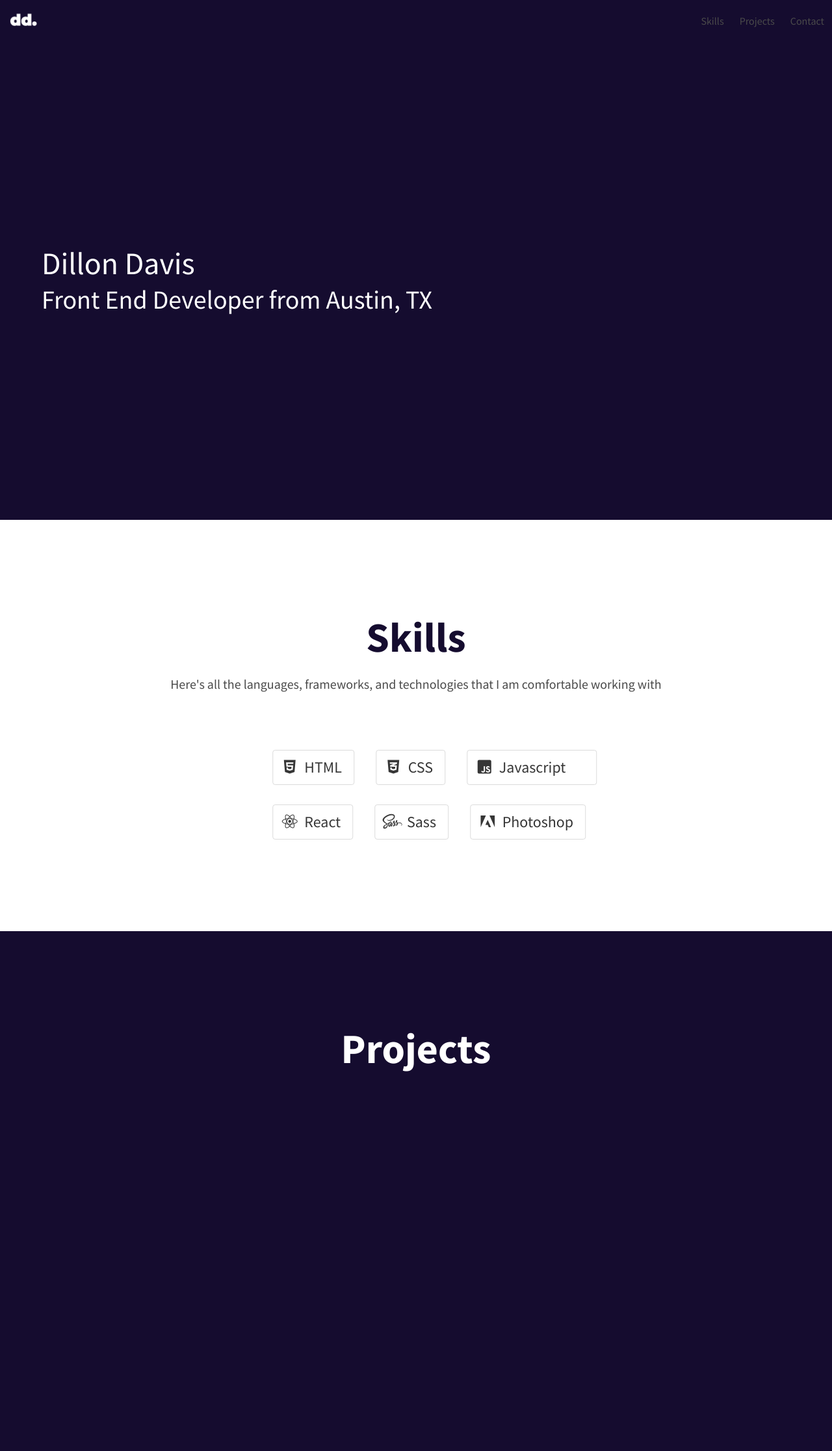
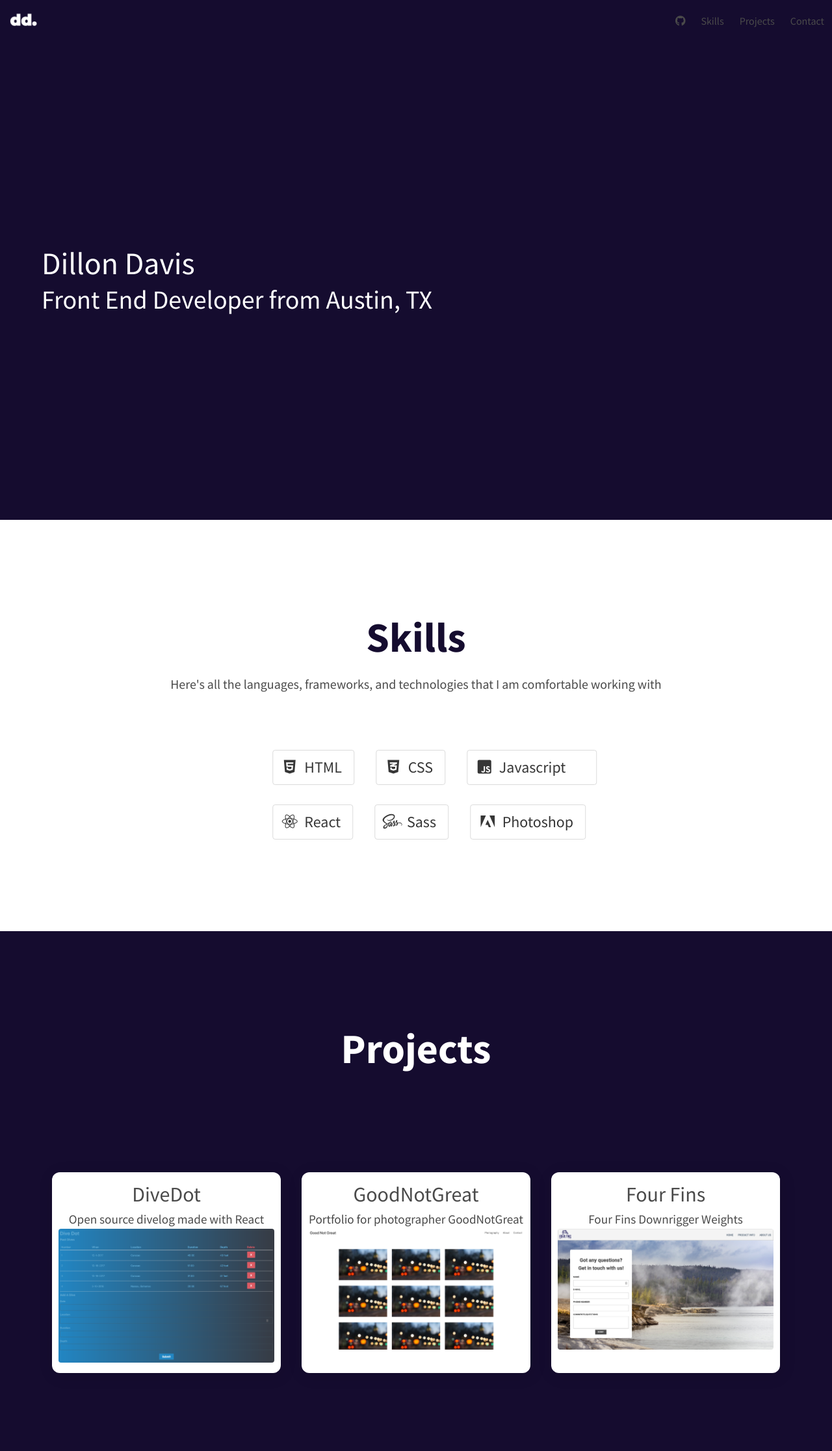
Before and after one commit to dillonmd/portfolio, a PHP site: page /index.html in a window 1280 px wide. Shown: the whole page at 65% size. Run offline with PHP 8.4, Linux system fonts and the light colour scheme; some libraries are stand-ins or nearby versions.

Commit message:
Add projects to Projects page

```diff
--- a/css/mystyles.css
+++ b/css/mystyles.css
@@ -4047,6 +4047,43 @@ body {
   text-align: center;
   color: white; }
 
+.cards {
+  display: flex;
+  flex-wrap: wrap;
+  padding-top: 10%; }
+
+.cards p {
+  font-size: 1.2rem; }
+
+.cards h2 {
+  font-size: 2rem; }
+
+.card {
+  margin: 1rem;
+  padding: 10px 10px;
+  background: white;
+  box-shadow: 2px 4px 25px rgba(0, 0, 0, 0.1);
+  border-radius: 12px;
+  overflow: hidden;
+  transition: all .2s linear;
+  text-align: center; }
+
+.card img {
+  border-radius: 4px; }
+
+.card:hover {
+  box-shadow: 2px 8px 45px rgba(0, 0, 0, 0.15);
+  transform: translate3D(0, -8px, 0);
+  cursor: pointer; }
+
+@media screen and (min-width: 600px) {
+  .card {
+    flex: 1 1 calc(50% - 2rem); } }
+
+@media screen and (min-width: 900px) {
+  .card {
+    flex: 1 1 calc(33% - 2rem); } }
+
 @keyframes moveInLeft {
   0% {
     opacity: 0;
--- a/index.html
+++ b/index.html
@@ -16,7 +16,6 @@
       crossorigin="anonymous"
     />
     <link rel="stylesheet" href="css/mystyles.css" />
-    <script src="main.js"></script>
   </head>
   <body>
     <!-- Hero Start -->
@@ -46,6 +45,7 @@
 
         <div class="navbar-menu is-blue" id="navMenu">
           <div class="navbar-end"></div>
+          <a class="navbar-item" href="https://dillonmd.github.io"><i class="fab fa-github"></i></a>
           <a class="navbar-item" href="#skills"> Skills </a>
 
           <a class="navbar-item"> Projects </a>
@@ -133,9 +133,30 @@
     <!-- Projects -->
     <section class="section is-medium" id="projects">
       <div class="container">
-      <h1 class="title text-has-primary">Projects</h1>
+        <h1 class="title text-has-primary">Projects</h1>
+        <div class="cards">
+          <div class="card" id="divelog">
+            <h2>DiveDot</h2>
+            <p>Open source divelog made with React</p>
+            <img src="images/divelog.png">
+            <a href="dive.dillonmd.com"></a>
+          </div>
+          <div class="card" id="goodnotgreat">
+              <h2>GoodNotGreat</h2>
+              <p>Portfolio for photographer GoodNotGreat</p>
+              <img src="images/goodnotgreat.png">
+              <a href="goodnotgreat.herokuapp.com"></a>
+          </div>
+          <div class="card" id="fourfins">
+              <h2>Four Fins</h2>
+              <p>Four Fins Downrigger Weights</p>
+              <img src="images/fourfins.png">
+              <a href="dive.dillonmd.com"></a>
+          </div>
+        </div>
+        </div>
       </div>
     </section>
-
   </body>
+  <script src="main.js"></script>
 </html>
--- a/main.js
+++ b/main.js
@@ -1,3 +1,22 @@
+// Project Links
+
+var divelog = document.getElementById('divelog');
+const goodnotgreat = document.getElementById("goodnotgreat");
+const fourfins = document.getElementById("fourfins");
+
+divelog.onclick = function() {
+  window.location.href = "http://dive.dillonmd.com";
+}
+
+goodnotgreat.onclick = function() {
+  window.location.href = "http://goodnotgreat.herokuapp.com";
+}
+
+fourfins.onclick = function() {
+  window.location.href = "http://4finsdownriggerweights.com";
+}
+
+
 // Burger Menu
 
 document.addEventListener('DOMContentLoaded', () => {
--- a/sass/mystyles.scss
+++ b/sass/mystyles.scss
@@ -99,6 +99,54 @@ body {
     color: white;
 }
 
+.cards {
+  display: flex;
+  flex-wrap: wrap;
+  padding-top: 10%;
+}
+
+.cards p {
+  font-size: 1.2rem;
+}
+
+.cards h2 {
+  font-size: 2rem;
+}
+
+.card {
+  margin: 1rem;
+  padding: 10px 10px;
+  background: white;
+  box-shadow: 2px 4px 25px rgba(0, 0, 0, .1);
+  border-radius: 12px;
+  overflow: hidden;
+  transition: all .2s linear;
+  text-align: center;
+}
+
+.card img {
+  border-radius: 4px;
+}
+
+.card:hover {
+  box-shadow: 2px 8px 45px rgba(0, 0, 0, .15);
+  transform: translate3D(0, -8px, 0);
+  cursor: pointer;
+}
+
+@media screen and (min-width: 600px) {
+  .card {
+    flex: 1 1 calc(50% - 2rem);
+  }
+}
+
+@media screen and (min-width: 900px) {
+  .card {
+    flex: 1 1 calc(33% - 2rem);
+  }
+}
+
+
 // Animations
 
 // Title Animation
```
Also changed, not shown: images/divelog.png (added), images/fourfins.png (added), images/goodnotgreat.png (added). Lines whose indentation alone changed are shown as unchanged.
